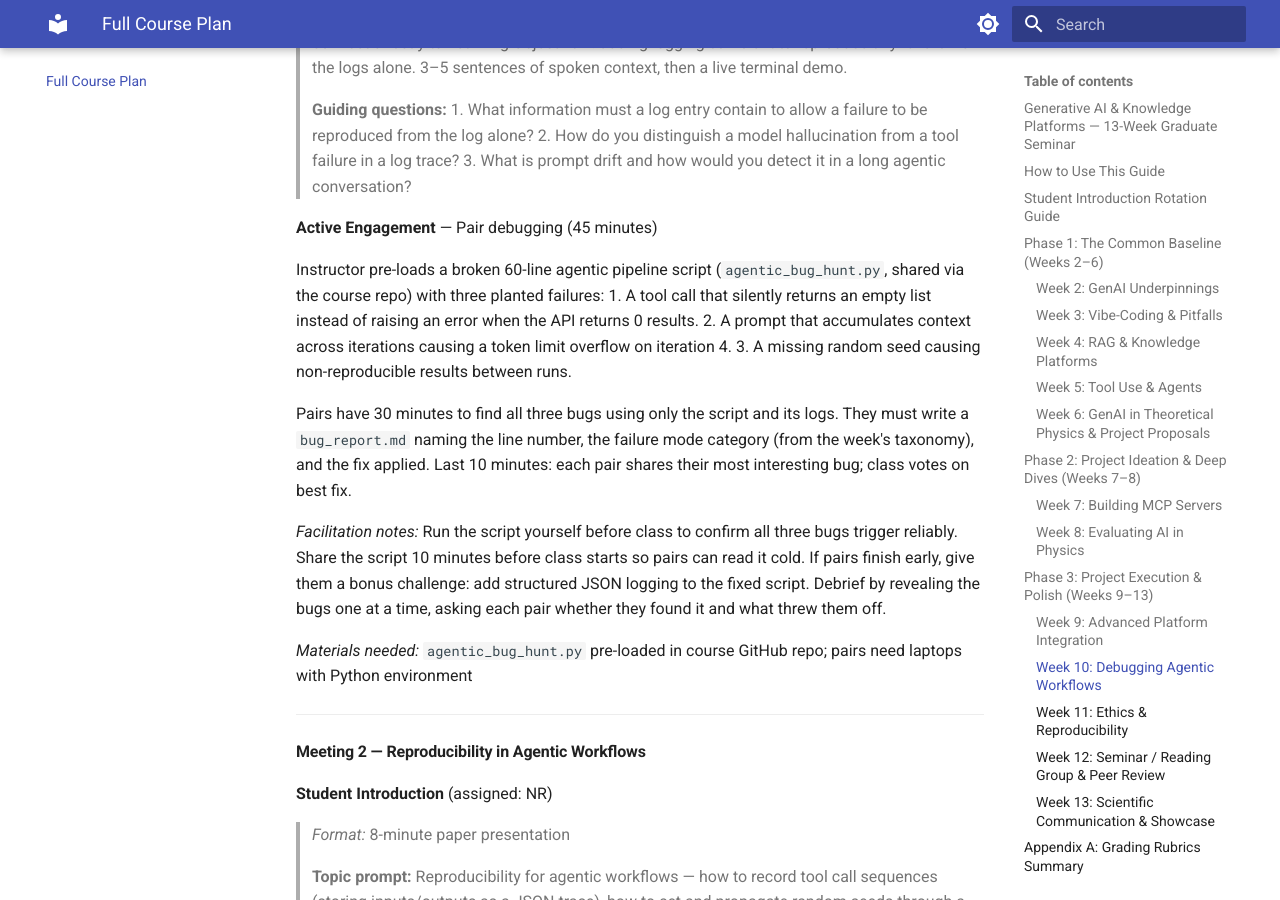
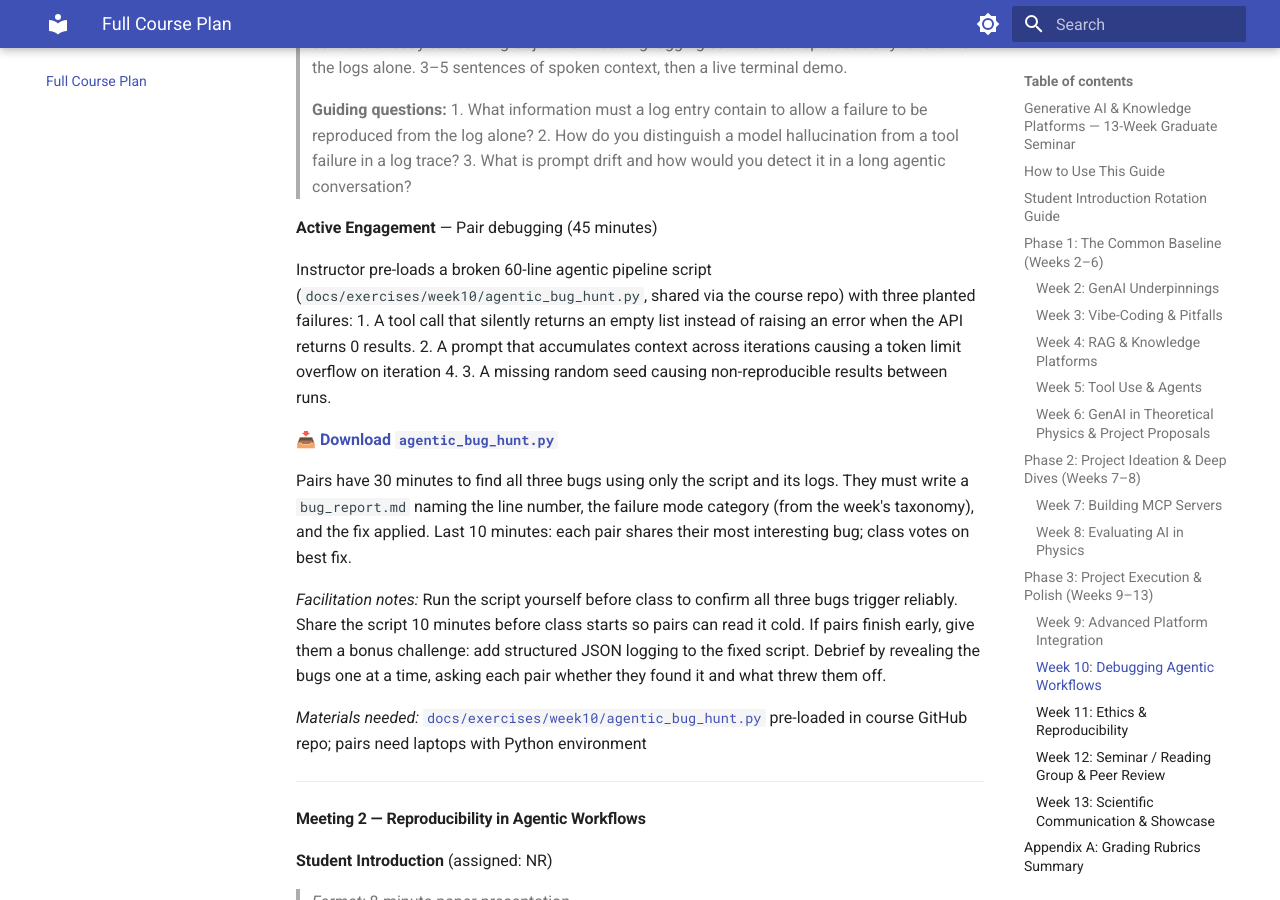
Before and after one commit to wdconinc/ai-in-physics-research, an MkDocs documentation site: the page built from docs/full-course-plan.md, in a window 1280 px wide and 900 px high, scrolled down 45980 px. Built offline with MkDocs 1.6.1 and Material for MkDocs 9.7.7, drawn with Linux system fonts in a browser that asks for light colours.

Commit message:
Move agentic_bug_hunt.py to docs/exercises/week10 and link from Week 10 Meeting 1 (#24)
Claude-Session: https://claude.ai/code/session_019qEz4vMxHjG8LBYndd7fgm

Co-authored-by: Claude <noreply@anthropic.com>

```diff
--- a/docs/full-course-plan.md
+++ b/docs/full-course-plan.md
@@ -987,16 +987,18 @@ Debrief (10 minutes): each pair shares the bug they found last — typically the
 
 **Active Engagement** — Pair debugging (45 minutes)
 
-Instructor pre-loads a broken 60-line agentic pipeline script (`agentic_bug_hunt.py`, shared via the course repo) with three planted failures:
+Instructor pre-loads a broken 60-line agentic pipeline script (`docs/exercises/week10/agentic_bug_hunt.py`, shared via the course repo) with three planted failures:
 1. A tool call that silently returns an empty list instead of raising an error when the API returns 0 results.
 2. A prompt that accumulates context across iterations causing a token limit overflow on iteration 4.
 3. A missing random seed causing non-reproducible results between runs.
+
+📥 **[Download `agentic_bug_hunt.py`](exercises/week10/agentic_bug_hunt.py)**
 
 Pairs have 30 minutes to find all three bugs using only the script and its logs. They must write a `bug_report.md` naming the line number, the failure mode category (from the week's taxonomy), and the fix applied. Last 10 minutes: each pair shares their most interesting bug; class votes on best fix.
 
 *Facilitation notes:* Run the script yourself before class to confirm all three bugs trigger reliably. Share the script 10 minutes before class starts so pairs can read it cold. If pairs finish early, give them a bonus challenge: add structured JSON logging to the fixed script. Debrief by revealing the bugs one at a time, asking each pair whether they found it and what threw them off.
 
-*Materials needed:* `agentic_bug_hunt.py` pre-loaded in course GitHub repo; pairs need laptops with Python environment
+*Materials needed:* [`docs/exercises/week10/agentic_bug_hunt.py`](exercises/week10/agentic_bug_hunt.py) pre-loaded in course GitHub repo; pairs need laptops with Python environment
 
 ---
 
--- a/week-10.yaml
+++ b/week-10.yaml
@@ -17,7 +17,7 @@ meetings:
     active_engagement:
       format: "Pair debugging"
       description: |
-        Instructor pre-loads a broken 60-line agentic pipeline script (agentic_bug_hunt.py, shared via the course repo) with three planted failures:
+        Instructor pre-loads a broken 60-line agentic pipeline script (docs/exercises/week10/agentic_bug_hunt.py, shared via the course repo) with three planted failures:
         (1) a tool call that silently returns an empty list instead of raising an error when the API returns 0 results,
         (2) a prompt that accumulates context across iterations causing a token limit overflow on iteration 4,
         (3) a missing random seed causing non-reproducible results between runs.
@@ -26,7 +26,7 @@ meetings:
       facilitation_notes: |
         Run the script yourself before class to confirm all three bugs trigger reliably. Share the script 10 minutes before class starts so pairs can read it cold. If pairs finish early, give them a bonus challenge: add structured JSON logging to the fixed script. Debrief by revealing the bugs one at a time, asking each pair whether they found it and what threw them off.
       estimated_duration: "45 minutes"
-      materials_needed: "agentic_bug_hunt.py pre-loaded in course GitHub repo; pairs need laptops with Python environment"
+      materials_needed: "docs/exercises/week10/agentic_bug_hunt.py pre-loaded in course GitHub repo; pairs need laptops with Python environment"
 
   - meeting: 2
     title: "Reproducibility in Agentic Workflows"
```
Also changed, not shown: docs/exercises/week10/agentic_bug_hunt.py (renamed from agentic_bug_hunt.py).
